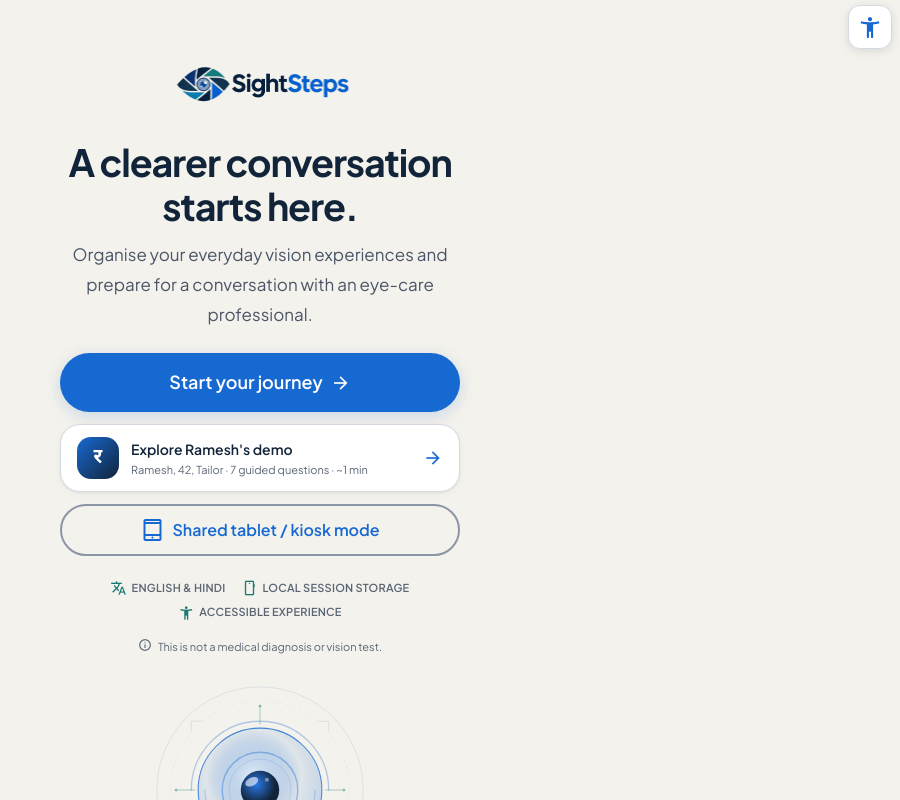
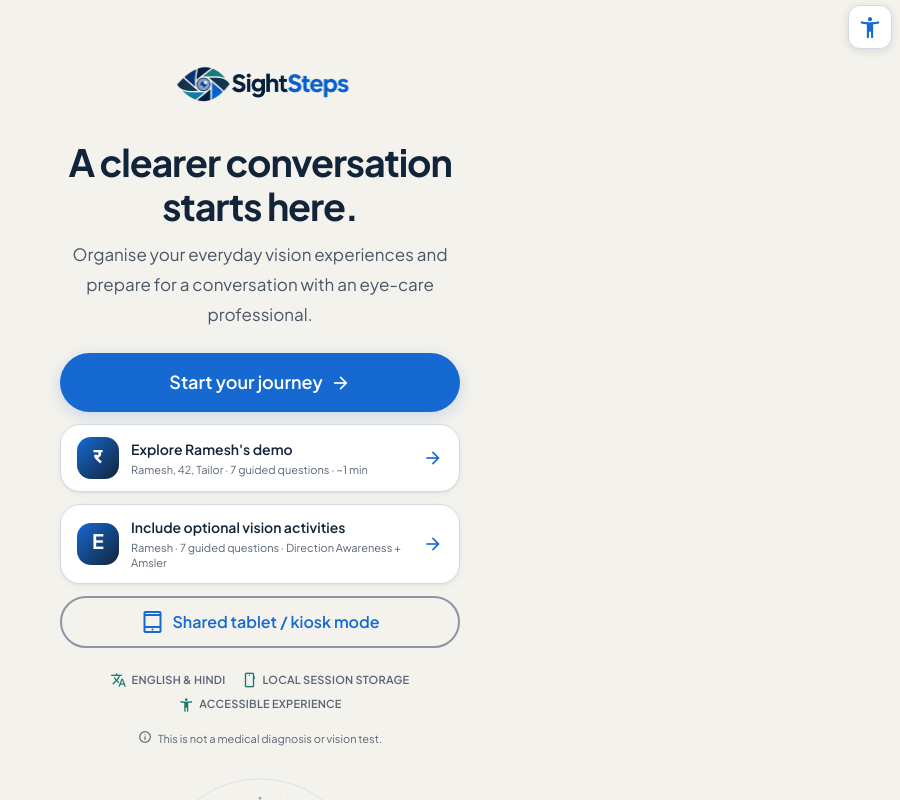
Before and after one commit to nehamalik12210/sightsteps, a React (Vite) app: page / in a window 1280 px wide. Shown: the top 800 px of the page, without its empty margins (380-1280 px from the left). Built offline with nearby package versions, Linux system fonts and the light colour scheme.

Commit message:
feat: add activity-inclusive Ramesh demo walkthrough

```diff
--- a/package.json
+++ b/package.json
@@ -7,7 +7,7 @@
     "dev": "vite",
     "build": "npm run check && vite build",
     "preview": "vite preview",
-    "test": "node src/engine/testEngine.mjs && node scripts/session-history-test.mjs && node scripts/storage-test.mjs",
+    "test": "node src/engine/testEngine.mjs && node scripts/session-history-test.mjs && node scripts/storage-test.mjs && node scripts/demo-flow-test.mjs",
     "audit": "node scripts/quality-audit.mjs",
     "clinical-lint": "node scripts/clinical-language-audit.mjs",
     "export-review": "node scripts/export-prompts.mjs",
--- a/scripts/quality-audit.mjs
+++ b/scripts/quality-audit.mjs
@@ -249,6 +249,9 @@ check(/onboarding\.historyConsent\.label/.test(read('src/pages/Onboarding.jsx'))
 check(/allowNewSession: true/.test(read('src/pages/Landing.jsx')) && /allowNewSession: true/.test(read('src/pages/KioskSetup.jsx')), 'normal and kiosk fresh-session transitions explicitly authorize their onboarding route');
 check(/handleExitLanguageStep/.test(onboarding) && /setLanguage\(null\)/.test(onboarding), 'abandoned onboarding clears the provisional language instead of leaking it to Landing');
 check(/demoStartPending/.test(read('src/pages/Landing.jsx')) && /navigate\('\/intake', \{ replace: true \}\)/.test(read('src/pages/Landing.jsx')), 'demo navigation waits for its context state and replaces the old Landing history entry');
+check(/rameshActivityDemoPersona[\s\S]*?skipVision: false/.test(read('src/data/demoPersona.js')), 'a second controlled Ramesh persona continues into the optional vision activities');
+check(/const handleDemo = async \(persona = rameshPersona\)/.test(landingSource) && /startDemo\(persona\)/.test(landingSource) && /handleDemo\(rameshActivityDemoPersona\)/.test(landingSource), 'Landing exposes separate short and activity-inclusive Ramesh demonstrations');
+check(/handleOpenAmsler/.test(vision) && /navigate\('\/amsler'\)/.test(vision), 'the activity-inclusive demo retains the E-to-Amsler continuation path');
 check(/pendingProfile/.test(activitySource) && /navigate\('\/intake', \{ replace: true \}\)/.test(activitySource), 'activity-profile navigation waits until selected activities and primary activity reach shared state');
 check(/disabled=\{Boolean\(pendingProfile\)/.test(activitySource), 'activity-profile controls lock while the profile transition is being committed');
 check(/reportPending/.test(vision) && /visionResults\?\.completed/.test(vision), 'vision completion and skip navigation wait until vision results are committed');
--- a/src/data/demoPersona.js
+++ b/src/data/demoPersona.js
@@ -93,4 +93,11 @@ const rameshPersona = {
   skipVision: true,
 };
 
+// Separate scripted variant for evaluators who want to continue beyond the
+// seven-question intake and explore the optional E Direction and Amsler flows.
+export const rameshActivityDemoPersona = {
+  ...rameshPersona,
+  skipVision: false,
+};
+
 export default rameshPersona;
--- a/src/pages/Landing.jsx
+++ b/src/pages/Landing.jsx
@@ -2,7 +2,7 @@ import { useEffect, useState } from 'react';
 import { useNavigate } from 'react-router-dom';
 import { useApp } from '../context/AppContext.jsx';
 import { t } from '../data/i18n.js';
-import rameshPersona from '../data/demoPersona.js';
+import rameshPersona, { rameshActivityDemoPersona } from '../data/demoPersona.js';
 import { getResumePath } from '../utils/sessionRouting.js';
 import { initVoices } from '../utils/tts.js';
 import { getSavedSessions } from '../utils/storage.js';
@@ -179,7 +179,7 @@ export default function Landing() {
     }
   };
 
-  const handleDemo = async () => {
+  const handleDemo = async (persona = rameshPersona) => {
     if (demoStartPending) return;
     setSessionActionError('');
     setDemoStartPending(true);
@@ -191,7 +191,7 @@ export default function Landing() {
         : 'The previous session could not be cleared. Please try again.');
       return;
     }
-    startDemo(rameshPersona);
+    startDemo(persona);
   };
 
   return (
@@ -248,12 +248,22 @@ export default function Landing() {
               <span className="material-symbols-outlined" aria-hidden="true">arrow_forward</span>
             </button>
 
-            <button className="landing__demo-btn" type="button" onClick={handleDemo} disabled={!isHydrated || demoStartPending}>
+            <button className="landing__demo-btn" type="button" onClick={() => handleDemo(rameshPersona)} disabled={!isHydrated || demoStartPending}>
               <span className="landing__demo-avatar" aria-hidden="true">र</span>
               <span className="landing__demo-text">
                 <span className="landing__demo-label">{t('landing.tryDemo', lang)}</span>
                 <span className="landing__demo-sub">
                   {lang === 'hi' ? 'रमेश, 42, दर्ज़ी · 7 सवाल · लगभग 1 मिनट' : 'Ramesh, 42, Tailor · 7 guided questions · ~1 min'}
+                </span>
+              </span>
+              <span className="material-symbols-outlined landing__demo-arrow" aria-hidden="true">arrow_forward</span>
+            </button>
+            <button className="landing__demo-btn landing__demo-btn--activities" type="button" onClick={() => handleDemo(rameshActivityDemoPersona)} disabled={!isHydrated || demoStartPending}>
+              <span className="landing__demo-avatar" aria-hidden="true">E</span>
+              <span className="landing__demo-text">
+                <span className="landing__demo-label">{lang === 'hi' ? 'वैकल्पिक दृष्टि गतिविधियाँ भी देखें' : 'Include optional vision activities'}</span>
+                <span className="landing__demo-sub">
+                  {lang === 'hi' ? 'रमेश · 7 सवाल · दिशा पहचान और एम्सलर ग्रिड' : 'Ramesh · 7 guided questions · Direction Awareness + Amsler'}
                 </span>
               </span>
               <span className="material-symbols-outlined landing__demo-arrow" aria-hidden="true">arrow_forward</span>
```
Also changed, not shown: scripts/demo-flow-test.mjs (added, +15 -0 lines), 1 other file (tests, documents, lock files or other folders).
